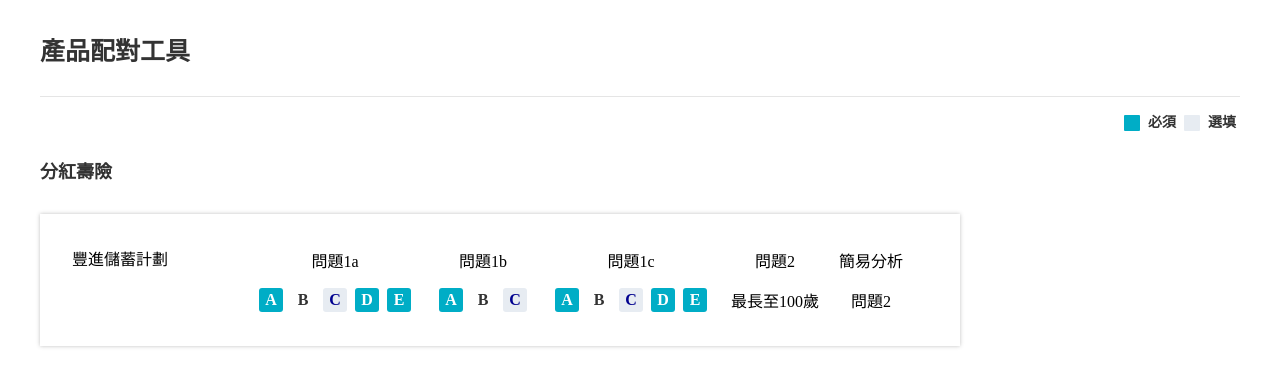
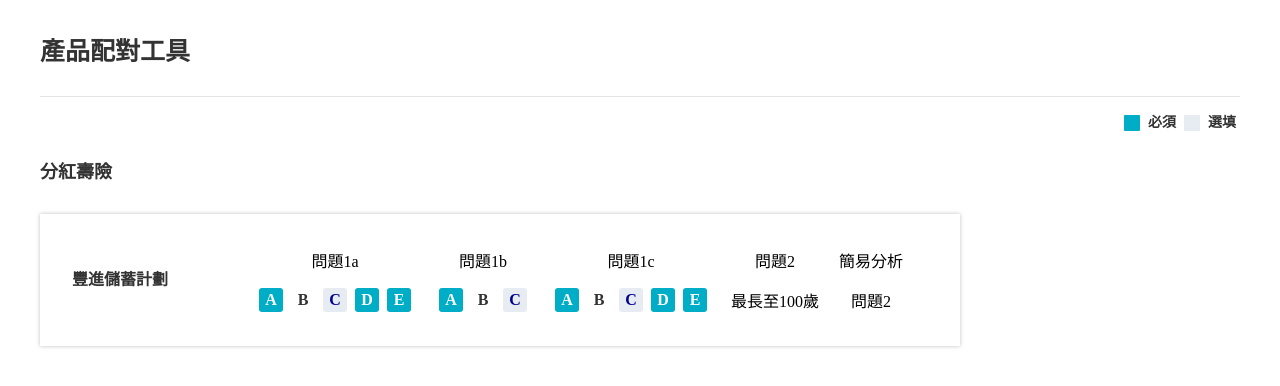
Before and after one commit to cyrilokidi/MindForce-Task, a React (Create React App) app: page / in a window 1280 px wide. Shown: the top 386 px of the page. Built offline with nearby package versions, Linux system fonts and the light colour scheme.

Commit message:
Update product name styling

```diff
--- a/src/styles.css
+++ b/src/styles.css
@@ -92,6 +92,15 @@
 
 .product-name {
   flex-grow: 1;
+  font-size: 16px;
+  font-weight: 600;
+  font-stretch: normal;
+  font-style: normal;
+  line-height: 1.5;
+  letter-spacing: normal;
+  color: #333333;
+  display: flex;
+  align-items: center;
 }
 
 .product-category-container {
```
